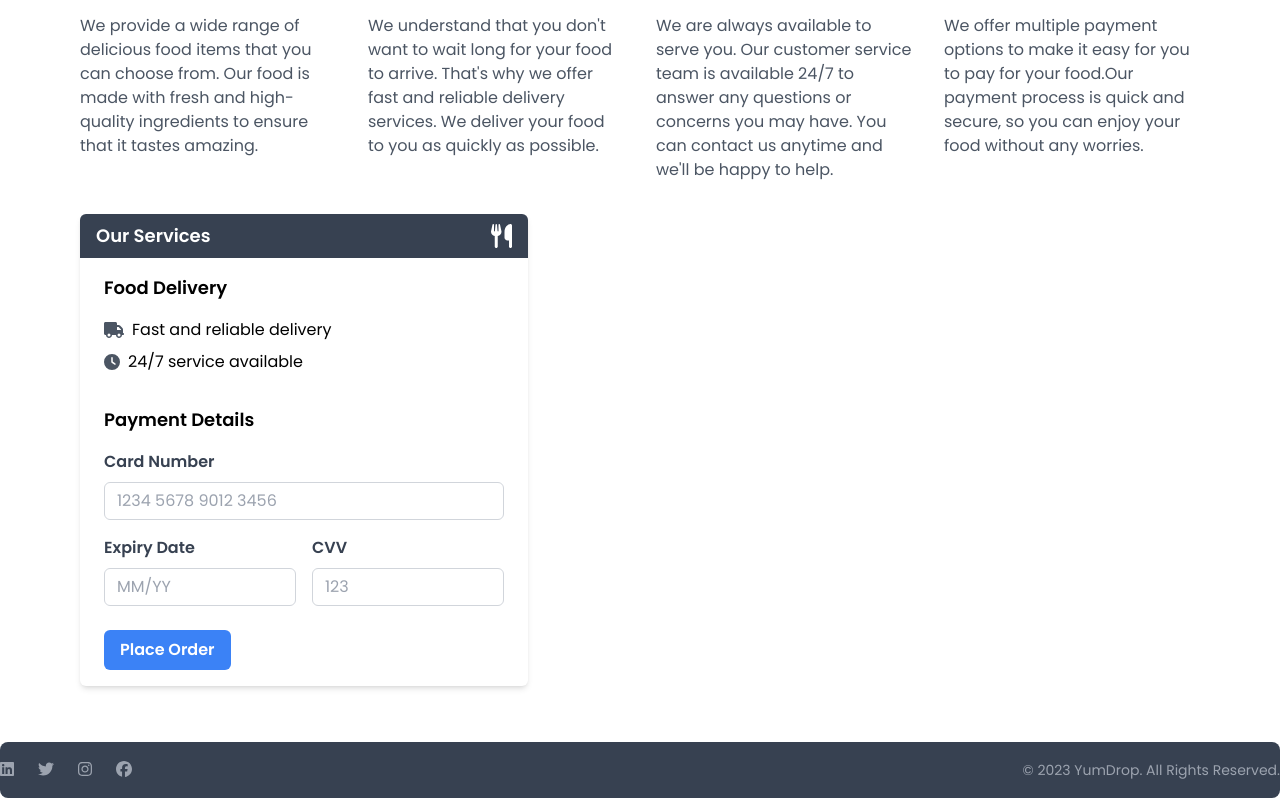
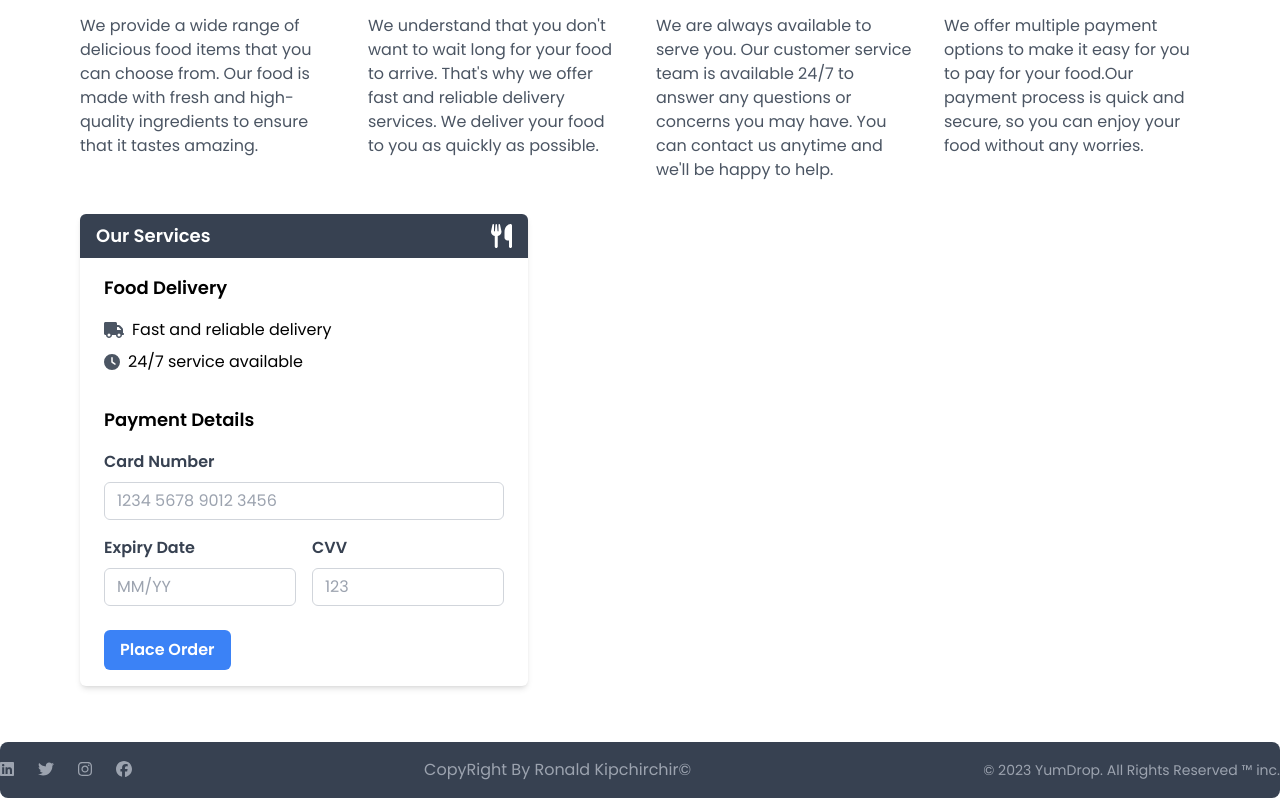
Before and after one commit to McRonaah/YumDrop, a React (Create React App) app: page /services in a window 1280 px wide. Shown: the part 262-1060 px from the top of the page. Built offline with nearby package versions, Linux system fonts and the light colour scheme; no server answers; the database is empty.

Commit message:
added copyright

```diff
--- a/src/components/Footer.jsx
+++ b/src/components/Footer.jsx
@@ -20,8 +20,11 @@ const Footer = () => {
           <FontAwesomeIcon icon={faFacebook} className="text-gray-400 hover:text-white transition-all duration-300" />
         </a>
       </div>
+      <div>
+      <p>CopyRight By Ronald Kipchirchir&#169;</p>
+      </div>
       <div className="footer-text">
-        <p className="text-sm">&copy; 2023 YumDrop.  All Rights Reserved.</p>
+        <p className="text-sm">&copy; 2023 YumDrop.  All Rights Reserved &trade; inc.</p>
       </div>
     </div>
   </footer>
```
